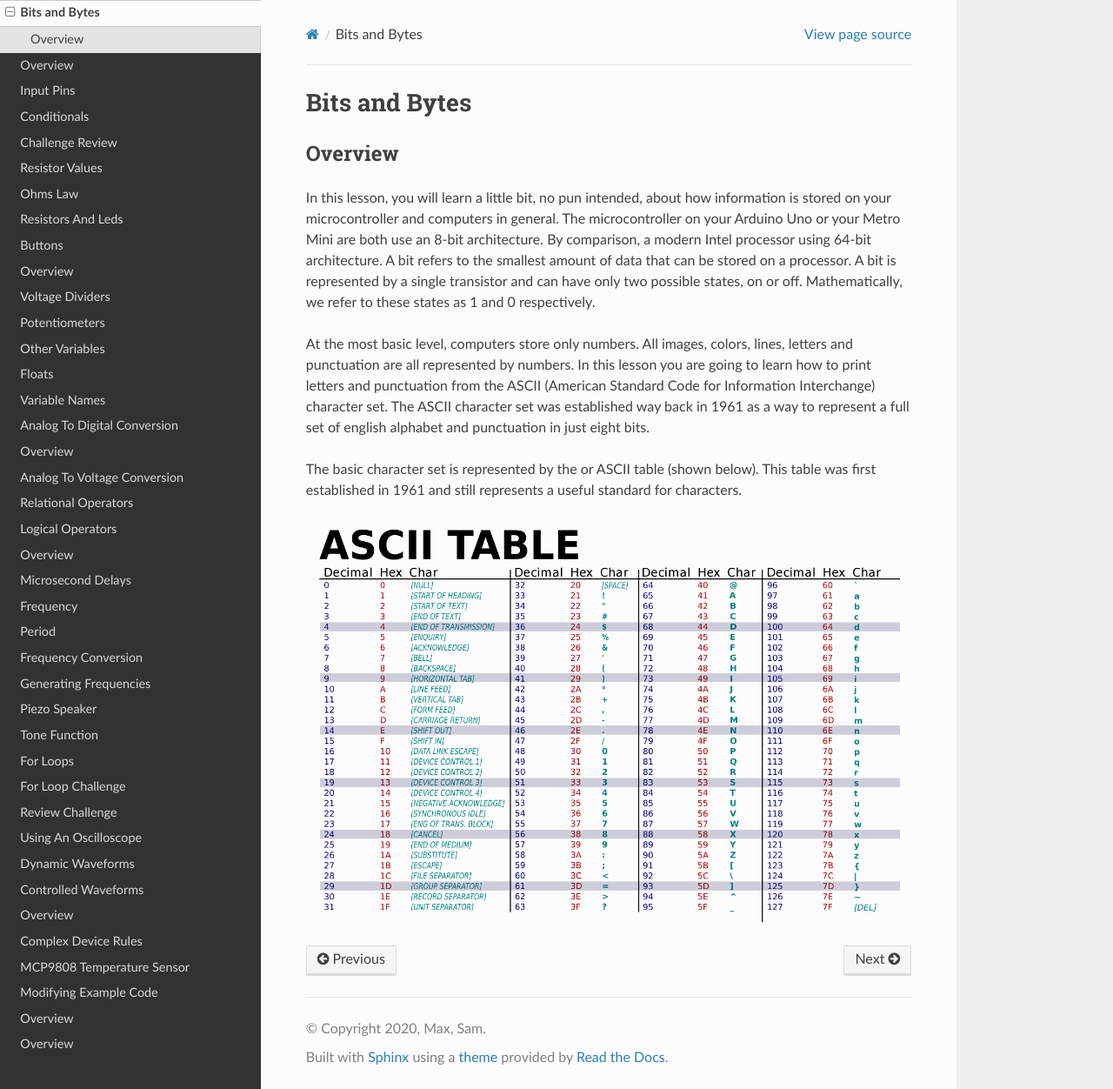
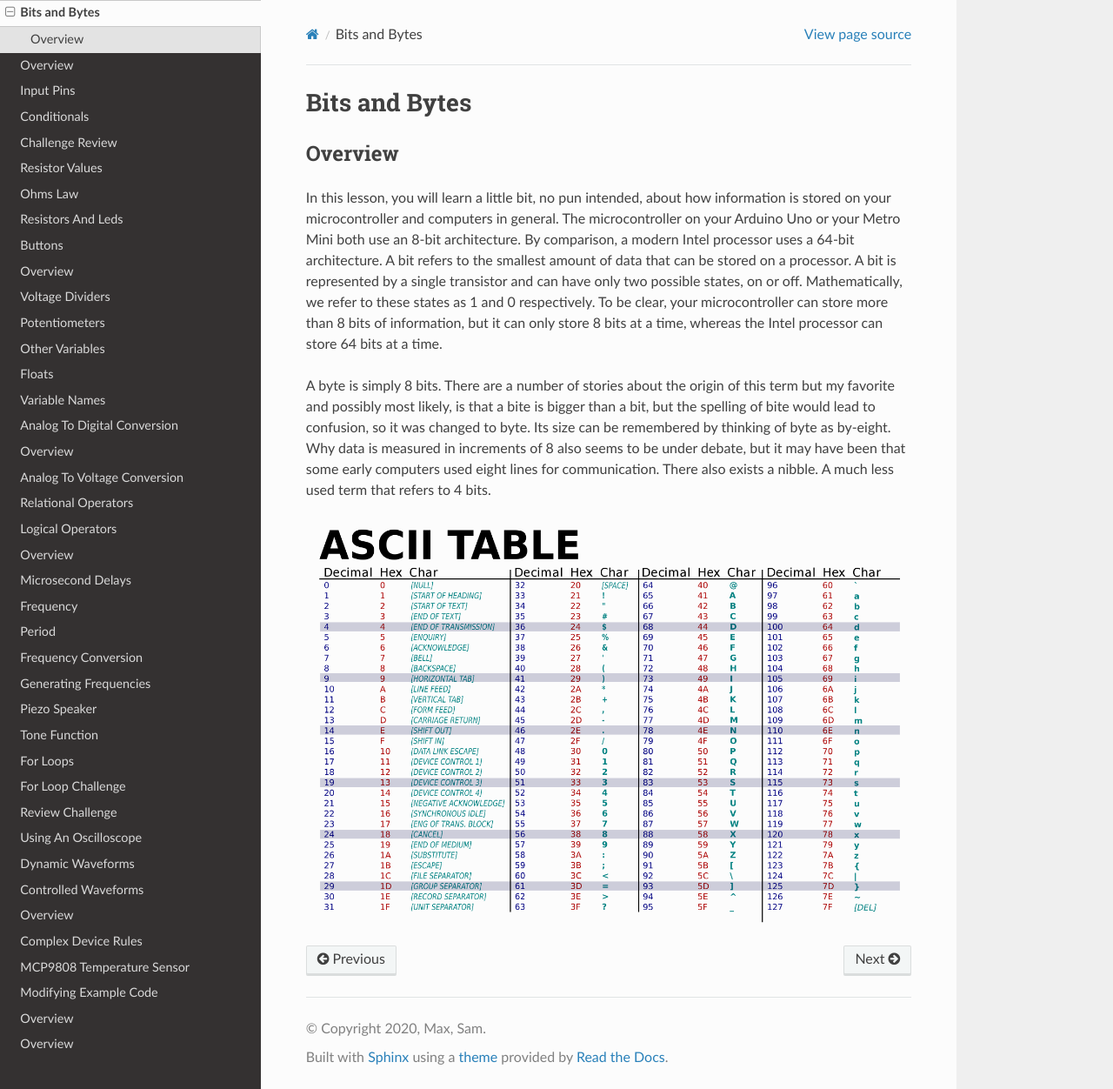
Before and after one commit to maxtkc/mvths-wiki, a Sphinx documentation site: the page built from docs/015c-bits-and-bytes.rst, in a window 1280 px wide and 1252 px high. Shown: the whole window at 87% size. Built offline with Sphinx 7.4.7 and the Read the Docs theme 2.0.0, drawn with Linux system fonts in a browser that asks for light colours; pages that are not in the unit, such as notebooks, are missing from menus.

Commit message:
Update 015c-bits-and-bytes.rst

```diff
--- a/docs/015c-bits-and-bytes.rst
+++ b/docs/015c-bits-and-bytes.rst
@@ -3,12 +3,11 @@ Bits and Bytes
 
 Overview
 --------
-In this lesson, you will learn a little bit, no pun intended, about how information is stored on your microcontroller and computers in general. The microcontroller on your Arduino Uno or your Metro Mini are both use an 8-bit architecture. By comparison, a modern Intel processor using 64-bit architecture. A bit refers to the smallest amount of data that can be stored on a processor. A bit is represented by a single transistor and can have only two possible states, on or off. Mathematically, we refer to these states as 1 and 0 respectively.
+In this lesson, you will learn a little bit, no pun intended, about how information is stored on your microcontroller and computers in general. The microcontroller on your Arduino Uno or your Metro Mini both use an 8-bit architecture. By comparison, a modern Intel processor uses a 64-bit architecture. A bit refers to the smallest amount of data that can be stored on a processor. A bit is represented by a single transistor and can have only two possible states, on or off. Mathematically, we refer to these states as 1 and 0 respectively. To be clear, your microcontroller can store more than 8 bits of information, but it can only store 8 bits at a time, whereas the Intel processor can store 64 bits at a time.
+
+A byte is simply 8 bits. There are a number of stories about the origin of this term but my favorite and possibly most likely, is that a bite is bigger than a bit, but the spelling of bite would lead to confusion, so it was changed to byte. Its size can be remembered by thinking of byte as by-eight. Why data is measured in increments of 8 also seems to be under debate, but it may have been that some early computers used eight lines for communication. There also exists a nibble. A much less used term that refers to 4 bits.
 
 
-At the most basic level, computers store only numbers. All images, colors, lines, letters and punctuation are all represented by numbers. In this lesson you are going to learn how to print letters and punctuation from the ASCII (American Standard Code for Information Interchange) character set. The ASCII character set was established way back in 1961 as a way to represent a full set of english alphabet and punctuation in just eight bits.
-
-The basic character set is represented by the  or ASCII table (shown below). This table was first established in 1961 and still represents a useful standard for characters.
 
 .. figure:: images/ascii_table.png
    :alt:
```
